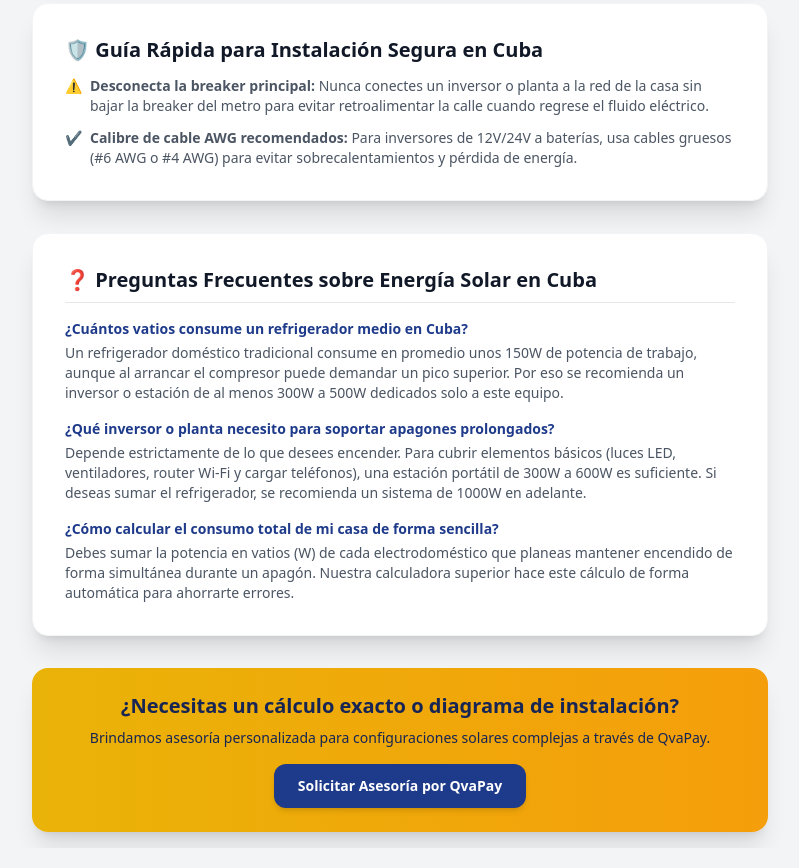
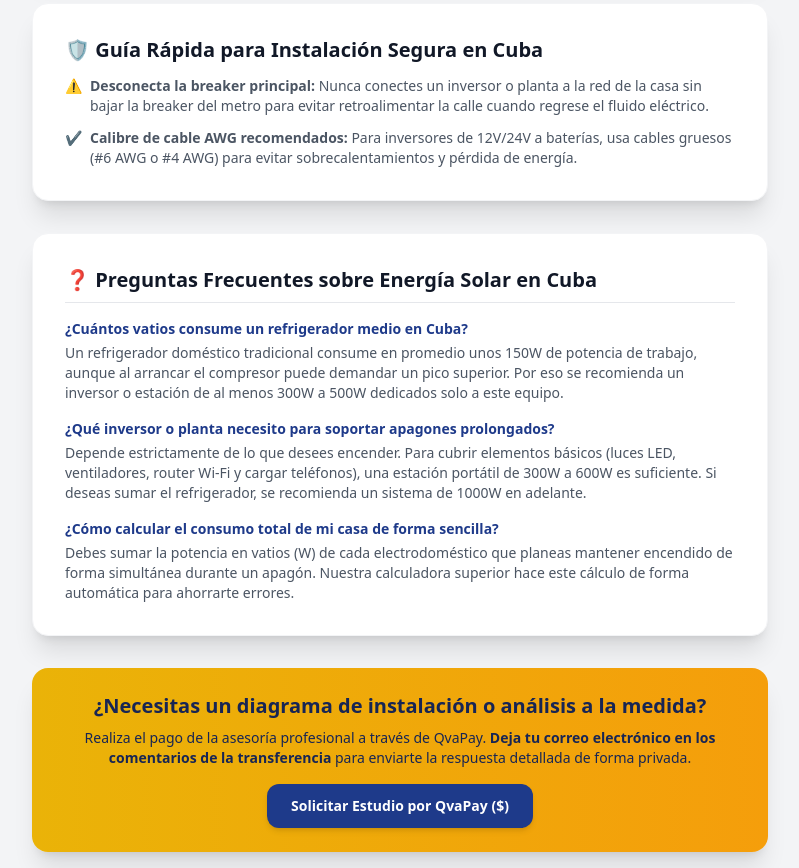
Before and after one commit to solarcuba2026/solar-cuba, a plain HTML site: page index.html in a window 1280 px wide. Shown: the part 898-1766 px from the top of the page, without its empty margins (240-1039 px from the left). Drawn offline with nearby package versions, Linux system fonts and the light colour scheme.

Commit message:
Update HTML comments and section titles

```diff
--- a/index.html
+++ b/index.html
@@ -14,7 +14,7 @@
   <meta name="author" content="SolarCuba Soporte">
   <meta name="robots" content="index, follow">
 
-  <!-- VISTA PREVIA EN SOCIAL / WHATSAPP (OPEN GRAPH) -->
+  <!-- VISTA PREVIA EN SOCIAL -->
   <meta property="og:title" content="Calculadora & Asesoría Solar para Cuba">
   <meta property="og:description" content="Calcula la potencia exacta que necesita la casa de tu familia en Cuba antes de comprar o enviar un inversor o planta.">
   <meta property="og:type" content="website">
@@ -27,7 +27,7 @@
   <header class="bg-blue-900 text-white p-4 shadow-lg sticky top-0 z-50">
     <div class="max-w-4xl mx-auto flex justify-between items-center">
       <h1 class="text-xl font-bold flex items-center gap-2">
-        ☀️ SolarCuba <span class="text-xs bg-yellow-500 text-black px-2 py-0.5 rounded-full font-semibold">Gratis</span>
+        ☀️ SolarCuba <span class="text-xs bg-yellow-500 text-black px-2 py-0.5 rounded-full font-semibold">100% Gratis</span>
       </h1>
       <a href="#contacto" class="bg-yellow-500 hover:bg-yellow-400 text-blue-950 font-bold px-3 py-1.5 rounded-lg text-sm transition">
         Asesoría QvaPay
@@ -134,12 +134,12 @@
       </div>
     </section>
 
-    <!-- SECCIÓN ASESORÍA Y PAGOS -->
+    <!-- SECCIÓN DE ASESORÍA Y PAGOS (AUTO-SERVICIO) -->
     <section id="contacto" class="mt-8 bg-gradient-to-r from-yellow-500 to-amber-500 rounded-2xl shadow-xl p-6 text-center text-blue-950">
-      <h3 class="text-xl font-extrabold mb-2">¿Necesitas un cálculo exacto o diagrama de instalación?</h3>
-      <p class="text-sm font-medium mb-4">Brindamos asesoría personalizada para configuraciones solares complejas a través de QvaPay.</p>
+      <h3 class="text-xl font-extrabold mb-2">¿Necesitas un diagrama de instalación o análisis a la medida?</h3>
+      <p class="text-sm font-medium mb-4">Realiza el pago de la asesoría profesional a través de QvaPay. <b>Deja tu correo electrónico en los comentarios de la transferencia</b> para enviarte la respuesta detallada de forma privada.</p>
       <a href="https://qvapay.com/pay/pacpumremedioszjdp436" target="_blank" class="inline-block bg-blue-900 hover:bg-blue-950 text-white font-bold px-6 py-3 rounded-xl shadow-md transition text-sm">
-        Solicitar Asesoría por QvaPay
+        Solicitar Estudio por QvaPay ($)
       </a>
     </section>
   </main>
```
